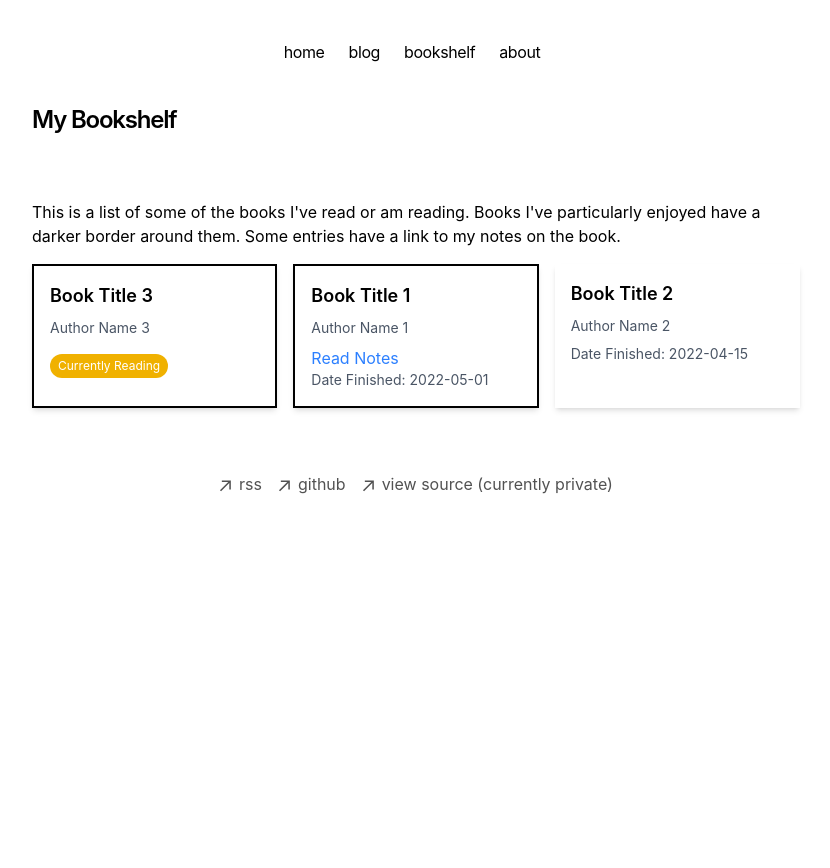
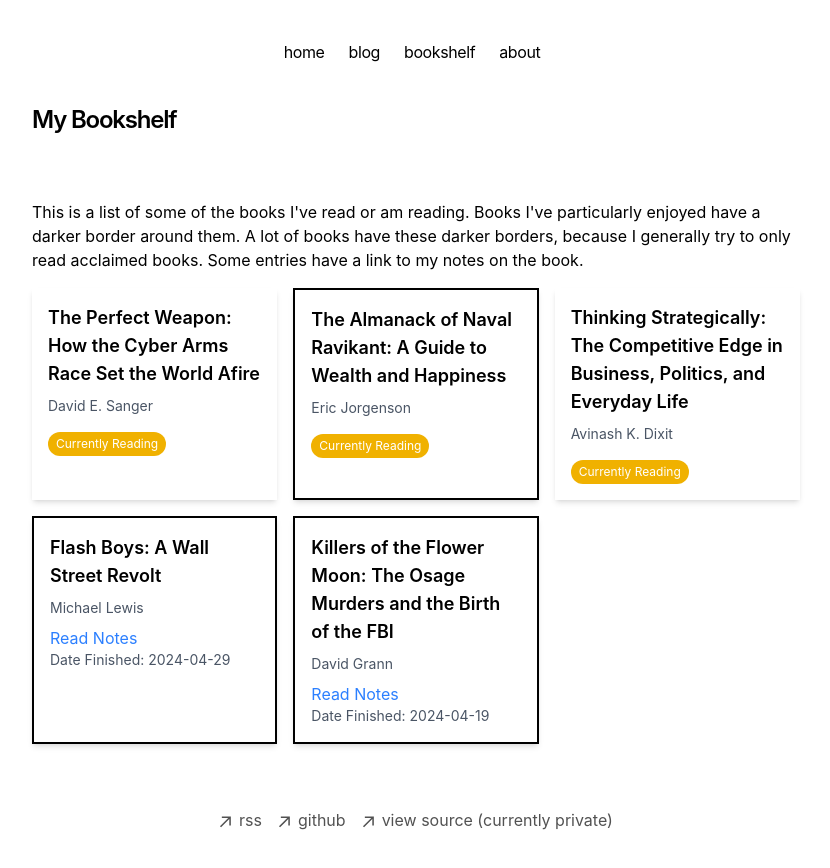
Before and after one commit to AKlyuev/arsenklyuev.com, a Next.js app: page /bookshelf in a window 1280 px wide. Shown: the top 868 px of the page, without its empty margins (224-1054 px from the left). Before the commit the page ends 800 px from the top, so only its background shows below. Built offline with nearby package versions, Linux system fonts and the light colour scheme.

Commit message:
Added some more entries

```diff
--- a/app/components/bookshelf.tsx
+++ b/app/components/bookshelf.tsx
@@ -1,34 +1,53 @@
 // pages/bookshelf.js
 
-import React from 'react';
-import Link from 'next/link';
+import React from "react";
+import Link from "next/link";
 
 const Bookshelf = () => {
   // Sample data for books
   const books = [
     {
       id: 1,
-      title: "Book Title 1",
-      author: "Author Name 1",
-      notes: "Some notes about Book 1...",
-      slug: "book1",
-      favorite: true,
-      date_finished: "2022-05-01"
+      title: "The Perfect Weapon: How the Cyber Arms Race Set the World Afire",
+      author: "David E. Sanger",
+      slug: "perfect_weapon",
+      favorite: false,
     },
     {
       id: 2,
-      title: "Book Title 2",
-      author: "Author Name 2",
-      slug: "book2",
-      favorite: false,
-      date_finished: "2022-04-15"
+      title: "The Almanack of Naval Ravikant: A Guide to Wealth and Happiness",
+      author: "Eric Jorgenson",
+      slug: "navals_almanack",
+      favorite: true,
     },
     {
       id: 3,
-      title: "Book Title 3",
-      author: "Author Name 3",
-      slug: "book3",
+      title:
+        "Thinking Strategically: The Competitive Edge in Business, Politics, and Everyday Life",
+      author: "Avinash K. Dixit",
+      slug: "thinking_strategically",
+      favorite: false,
+    },
+    {
+      id: 4,
+      title: "Flash Boys: A Wall Street Revolt",
+      author: "Michael Lewis",
+      slug: "flash_boys",
       favorite: true,
+      date_finished: "2024-04-29",
+      notes:
+        "The first book that helped me truly get a sense of what high frequency traders actually do. An excellent exposé of Wall Street corruption. It is both a great story and interesting explanation of the arbitrage HFTs do by using low-latency infrastructure and techniques that let them execute trades faster than everyone else. Not to mention the big banks that enable them. I didn't realize it was possible to get guaranteed returns in the stock market, but it is via legal arbitrage techniques like the ones HFTs implement. No wonder they make so much money.",
+    },
+    {
+      id: 5,
+      title:
+        "Killers of the Flower Moon: The Osage Murders and the Birth of the FBI",
+      author: "David Grann",
+      slug: "flower_moon",
+      favorite: true,
+      date_finished: "2024-04-19",
+      notes:
+        "An unbelievable true story of betrayal on a level I've hardly heard of. Very hard to put down. The author deserves much, much praise. ",
     },
     // Add more books as needed
   ];
@@ -43,10 +62,18 @@
 
   return (
     <div className="container mx-auto py-8">
-      <p className="mb-4">This is a list of some of the books I've read or am reading. Books I've particularly enjoyed have a darker border around them. Some entries have a link to my notes on the book.</p>
+      <p className="mb-4">
+        This is a list of some of the books I've read or am reading. Books I've
+        particularly enjoyed have a darker border around them. A lot of books
+        have these darker borders, because I generally try to only read acclaimed books. Some
+        entries have a link to my notes on the book.
+      </p>
       <div className="grid grid-cols-1 md:grid-cols-2 lg:grid-cols-3 gap-4">
-        {sortedBooks.map(book => (
-          <div key={book.id} className={`bg-white shadow-md p-4 ${book.favorite ? 'border-2' : ''}`}>
+        {sortedBooks.map((book) => (
+          <div
+            key={book.id}
+            className={`bg-white shadow-md p-4 ${book.favorite ? "border-2" : ""}`}
+          >
             <h2 className="text-lg font-semibold mb-2">{book.title}</h2>
             <p className="text-sm text-gray-600 mb-2">{book.author}</p>
             {book.notes && (
@@ -55,10 +82,14 @@
               </Link>
             )}
             {book.date_finished && (
-              <p className="text-sm text-gray-600">Date Finished: {book.date_finished}</p>
+              <p className="text-sm text-gray-600">
+                Date Finished: {book.date_finished}
+              </p>
             )}
             {!book.date_finished && (
-              <span className="inline-block bg-yellow-500 text-white px-2 py-1 rounded-full text-xs mt-2">Currently Reading</span>
+              <span className="inline-block bg-yellow-500 text-white px-2 py-1 rounded-full text-xs mt-2">
+                Currently Reading
+              </span>
             )}
           </div>
         ))}
```
